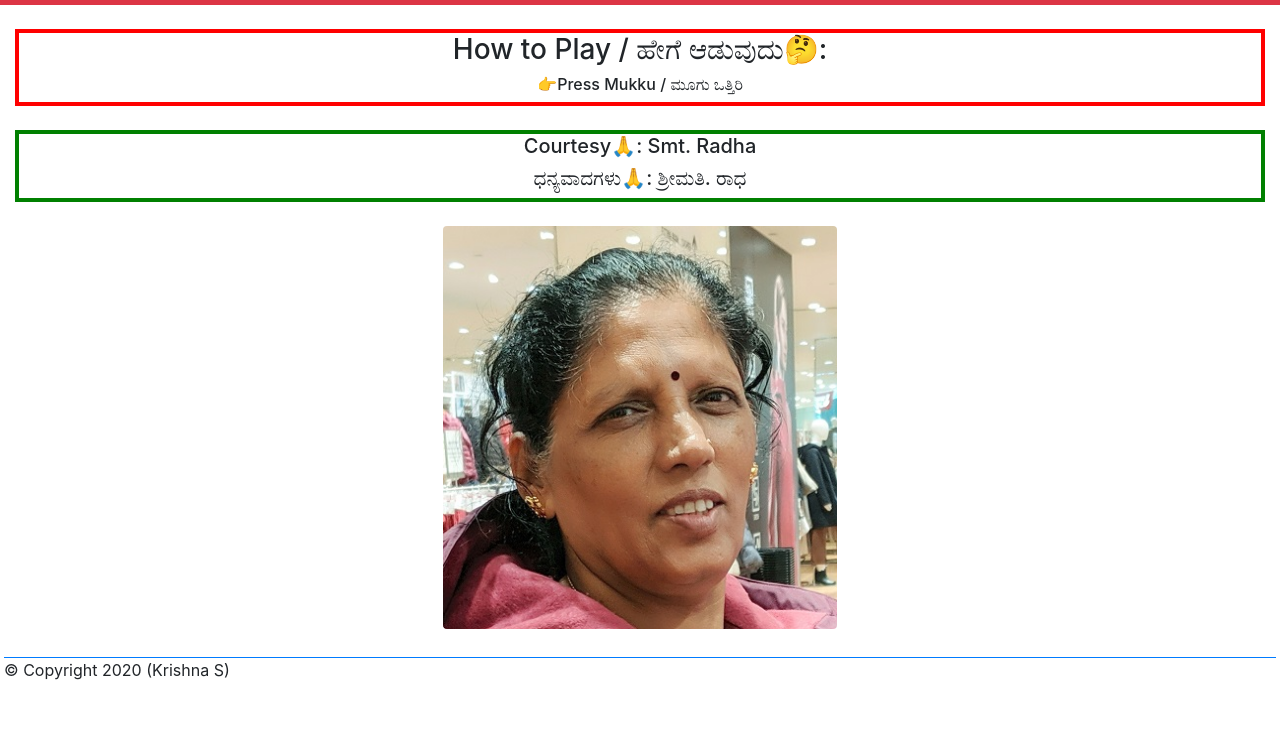
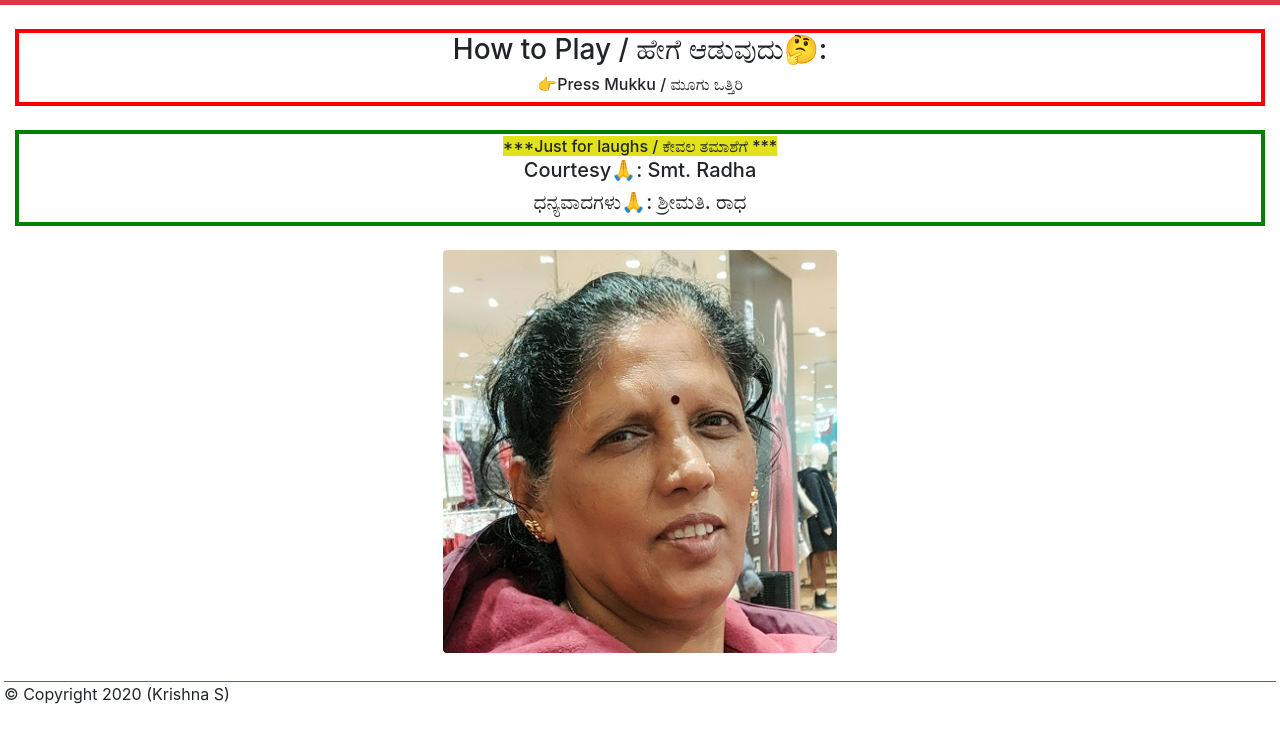
Before and after one commit to 88krishna/88krishna.github.io, a plain HTML site: page mom/index.html in a window 1280 px wide. Shown: the part 51-794 px from the top of the page. Drawn offline with nearby package versions, Linux system fonts and the light colour scheme.

Commit message:
Added disclaimer

```diff
--- a/mom/css/main.css
+++ b/mom/css/main.css
@@ -1,3 +1,8 @@
+#disclaimer {
+  background-color: rgb(226, 226, 27);
+  display: inline;
+}
+
 #pillu-clicked {
   display: none;
 }
--- a/mom/index.html
+++ b/mom/index.html
@@ -39,6 +39,7 @@
       </div>
       <br>
       <div class="has-courtesy-border">
+        <h6 id="disclaimer">***Just for laughs / ಕೇವಲ ತಮಾಶೆಗೆ ***</h6>
         <h5>Courtesy🙏: Smt. Radha</h5>
         <h5>ಧನ್ಯವಾದಗಳು🙏: ಶ್ರೀಮತಿ. ರಾಧ</h5>
       </div>
```
